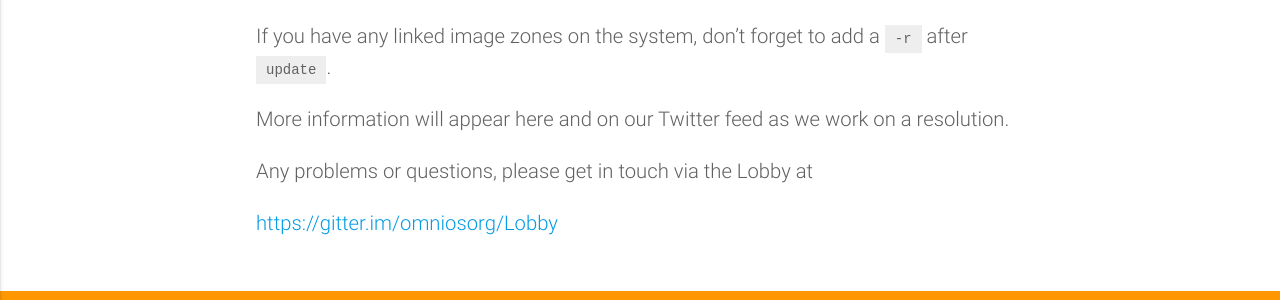
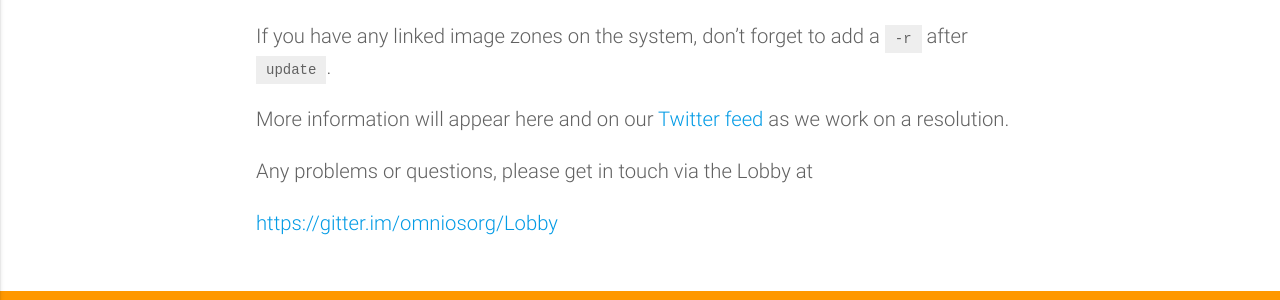
Before and after one commit to omniosorg/omniosorg.github.io, a Jekyll site: the page built from _posts/2017-09-22-update-022s.md, in a window 1280 px wide. Shown: the part 422-722 px from the top of the page. Built offline with Jekyll 4.4.1, drawn with Linux system fonts in a browser that asks for light colours; part of the change alters nothing that is shown.

```diff
--- a/_posts/2017-09-22-update-022s.md
+++ b/_posts/2017-09-22-update-022s.md
@@ -15,8 +15,9 @@ manually by invoking:
 If you have any linked image zones on the system, don't forget to add
 a `-r` after `update`.
 
-More information will appear here and on our Twitter feed as we work on
-a resolution.
+More information will appear here and on our
+[Twitter feed](https://twitter.com/OmniOSce)
+as we work on a resolution.
 
 Any problems or questions, please get in touch via the Lobby at
 
```
